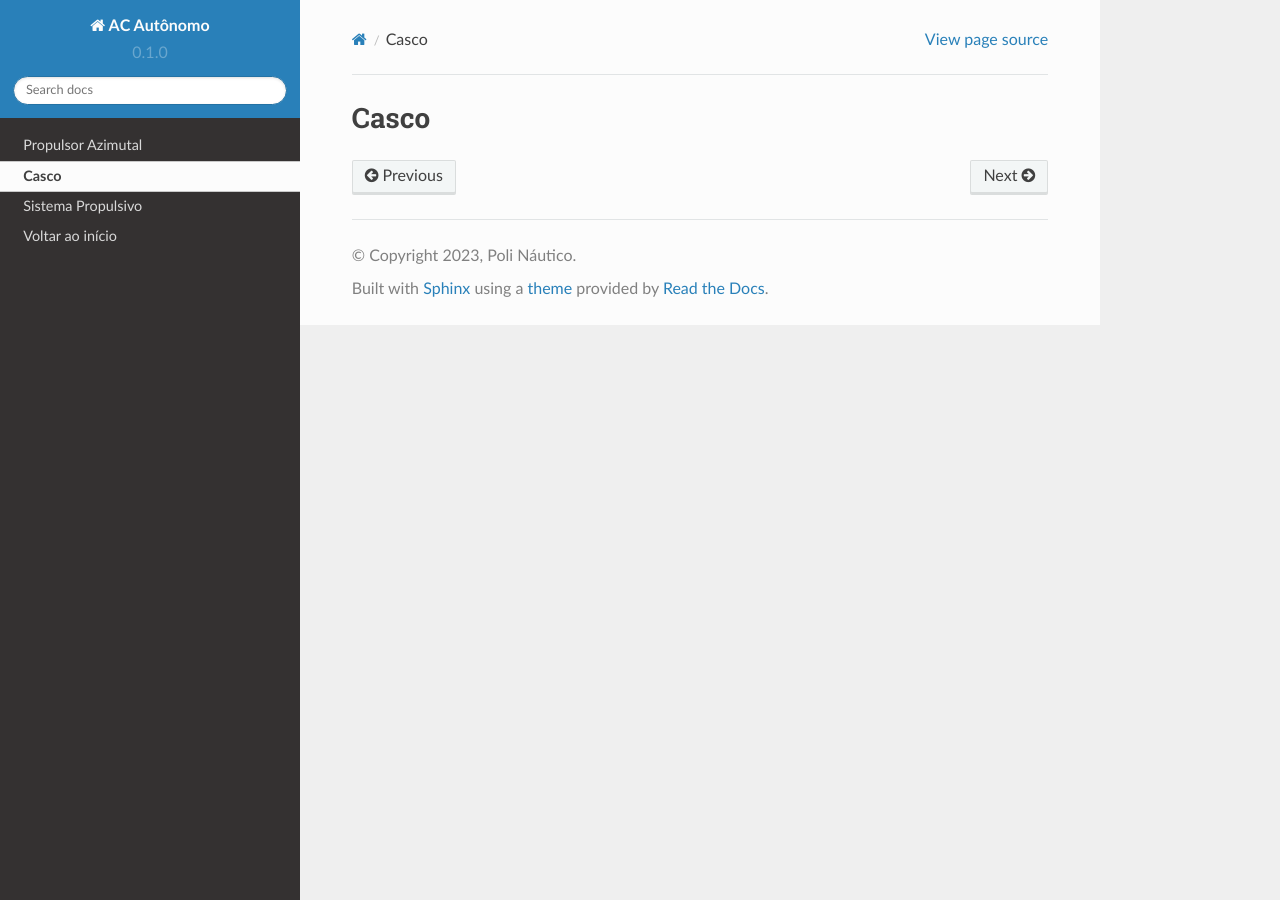
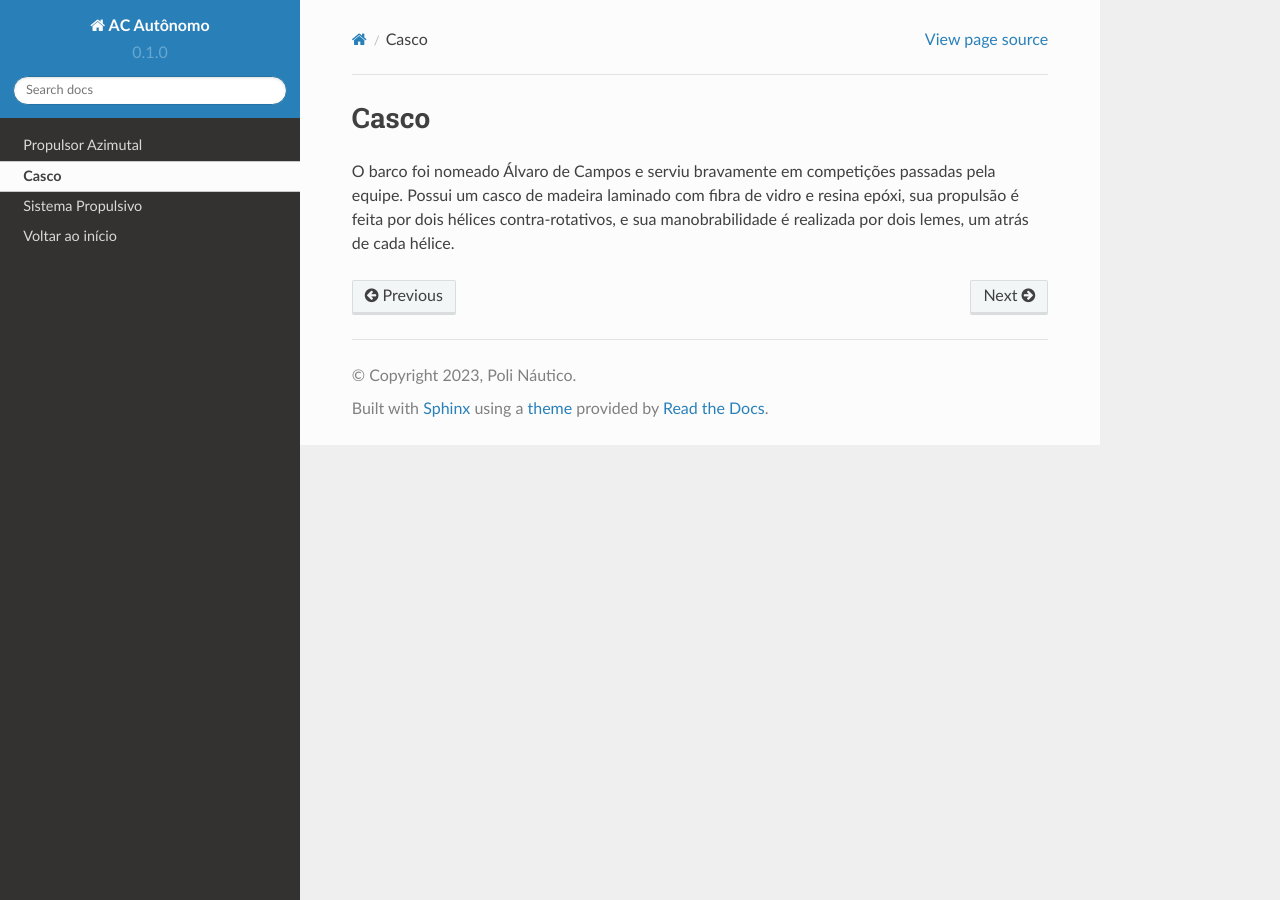
Before and after one commit to polinautico/RTD-ACAutonomo, a Sphinx documentation site: the page built from docs/source/casco.rst, in a window 1280 px wide. Built offline with Sphinx 7.4.7 and the Read the Docs theme 2.0.0, drawn with Linux system fonts in a browser that asks for light colours.

Commit message:
Add simple message to casco page

```diff
--- a/docs/source/casco.rst
+++ b/docs/source/casco.rst
@@ -1,3 +1,5 @@
 =====
 Casco
 =====
+
+O barco foi nomeado Álvaro de Campos e serviu bravamente em competições passadas pela equipe. Possui um casco de madeira laminado com fibra de vidro e resina epóxi, sua propulsão é feita por dois hélices contra-rotativos, e sua manobrabilidade é realizada por dois lemes, um atrás de cada hélice.
```
